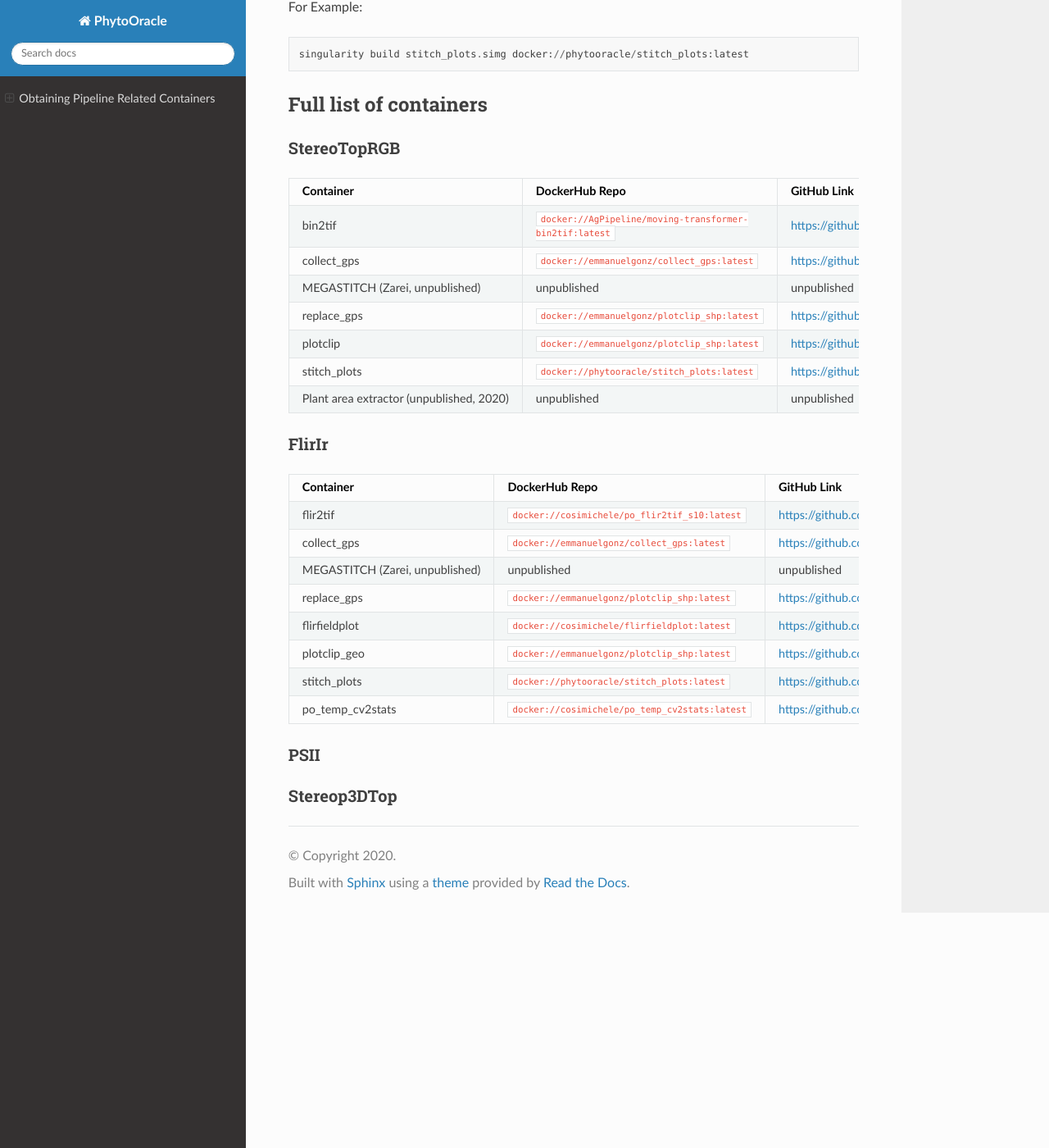
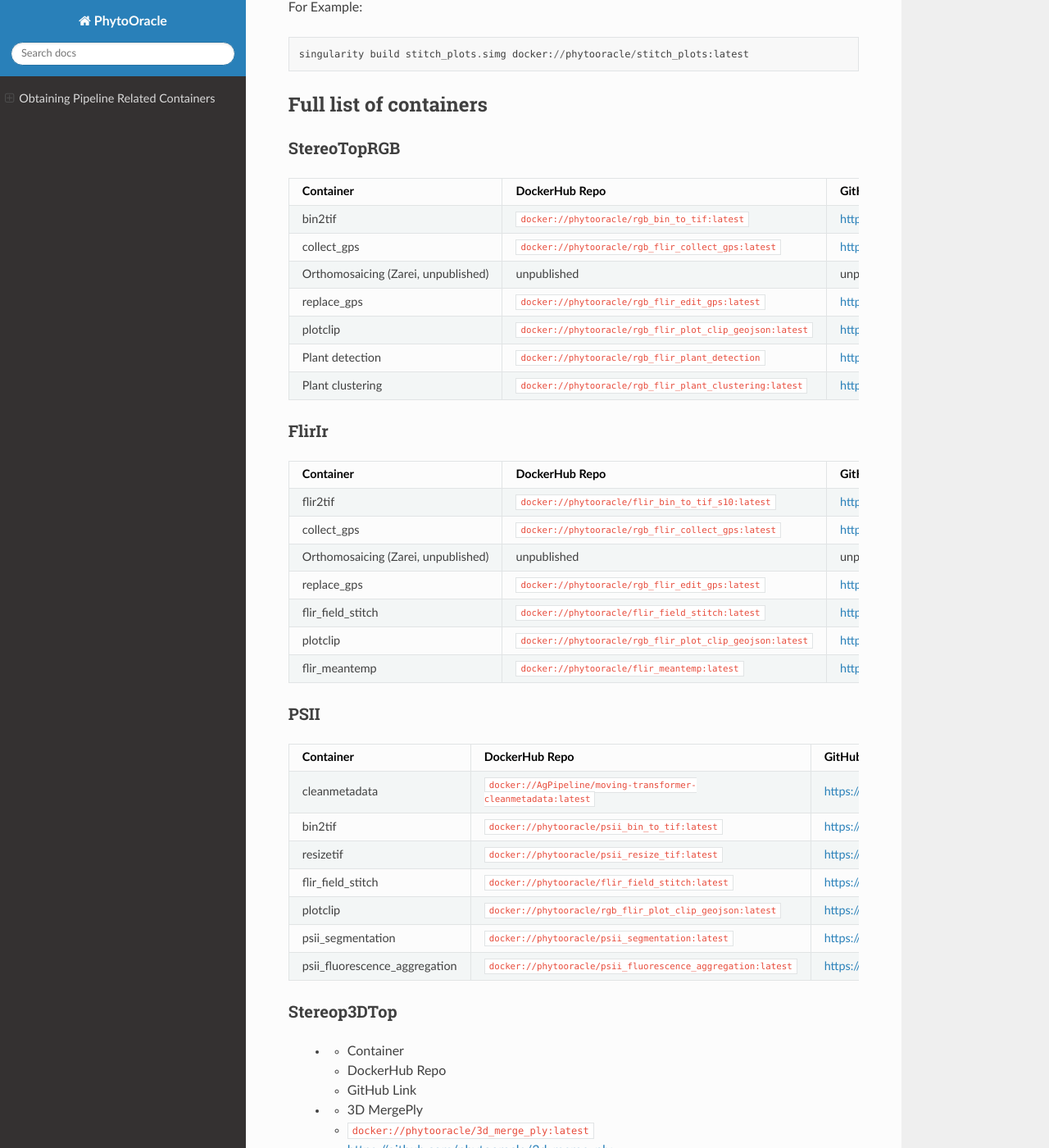
Before and after one commit to LyonsLab/PhytoOracle, a Sphinx documentation site: the page built from docs/6_Installing_software.rst, in a window 1280 px wide and 1400 px high, scrolled down 450 px. Shown: the whole window at 82% size. Built offline with Sphinx 7.4.7 and the Read the Docs theme 2.0.0, drawn with Linux system fonts in a browser that asks for light colours; some of the changed text lies outside the part shown.

Commit message:
docs: lists and links

```diff
--- a/docs/6_Installing_software.rst
+++ b/docs/6_Installing_software.rst
@@ -31,26 +31,27 @@ StereoTopRGB
      - DockerHub Repo
      - GitHub Link
    * - bin2tif
-     - :code:`docker://AgPipeline/moving-transformer-bin2tif:latest`
-     - https://github.com/AgPipeline/moving-transformer-bin2tif
+     - :code:`docker://phytooracle/rgb_bin_to_tif:latest`
+     - https://github.com/phytooracle/rgb_bin_to_tif
    * - collect_gps
-     - :code:`docker://emmanuelgonz/collect_gps:latest`
-     - https://github.com/emmanuelgonz/collect_gps
-   * - MEGASTITCH (Zarei, unpublished)
+     - :code:`docker://phytooracle/rgb_flir_collect_gps:latest`
+     - https://github.com/phytooracle/rgb_flir_collect_gps
+   * - Orthomosaicing (Zarei, unpublished)
      - unpublished
      - unpublished
    * - replace_gps
-     - :code:`docker://emmanuelgonz/plotclip_shp:latest`
-     - https://github.com/emmanuelgonz/edit_gps
+     - :code:`docker://phytooracle/rgb_flir_edit_gps:latest`
+     - https://github.com/phytooracle/rgb_flir_edit_gps
    * - plotclip
-     - :code:`docker://emmanuelgonz/plotclip_shp:latest`
-     - https://github.com/emmanuelgonz/plotclip_shp
-   * - stitch_plots
-     - :code:`docker://phytooracle/stitch_plots:latest`
-     - https://github.com/phytooracle/stitch_plots
-   * - Plant area extractor (unpublished, 2020)
-     - unpublished
-     - unpublished
+     - :code:`docker://phytooracle/rgb_flir_plot_clip_geojson:latest`
+     - https://github.com/phytooracle/rgb_flir_plot_clip_geojson
+   * - Plant detection
+     - :code:`docker://phytooracle/rgb_flir_plant_detection`
+     - https://github.com/phytooracle/rgb_flir_plant_detection
+   * - Plant clustering
+     - :code:`docker://phytooracle/rgb_flir_plant_clustering:latest`
+     - https://github.com/phytooracle/rgb_flir_plant_clustering
+
 
 FlirIr
 ^^^^^^
@@ -62,32 +63,64 @@ FlirIr
      - DockerHub Repo
      - GitHub Link
    * - flir2tif
-     - :code:`docker://cosimichele/po_flir2tif_s10:latest`
-     - https://github.com/CosiMichele/Containers/tree/master/po_flir2tif_s10
+     - :code:`docker://phytooracle/flir_bin_to_tif_s10:latest`
+     - https://github.com/phytooracle/flir_bin_to_tif_s10
    * - collect_gps
-     - :code:`docker://emmanuelgonz/collect_gps:latest`
-     - https://github.com/emmanuelgonz/collect_gps
-   * - MEGASTITCH (Zarei, unpublished)
+     - :code:`docker://phytooracle/rgb_flir_collect_gps:latest`
+     - https://github.com/phytooracle/rgb_flir_collect_gps
+   * - Orthomosaicing (Zarei, unpublished)
      - unpublished
      - unpublished
    * - replace_gps
-     - :code:`docker://emmanuelgonz/plotclip_shp:latest`
-     - https://github.com/emmanuelgonz/edit_gps
-   * - flirfieldplot
-     - :code:`docker://cosimichele/flirfieldplot:latest`
-     - https://github.com/CosiMichele/Containers/tree/master/flirfieldplot
-   * - plotclip_geo
-     - :code:`docker://emmanuelgonz/plotclip_shp:latest`
-     - https://github.com/emmanuelgonz/plotclip_shp
-   * - stitch_plots
-     - :code:`docker://phytooracle/stitch_plots:latest`
-     - https://github.com/phytooracle/stitch_plots
-   * - po_temp_cv2stats
-     - :code:`docker://cosimichele/po_temp_cv2stats:latest`
-     - https://github.com/CosiMichele/Containers/tree/master/po_meantemp_comb
+     - :code:`docker://phytooracle/rgb_flir_edit_gps:latest`
+     - https://github.com/phytooracle/rgb_flir_edit_gps
+   * - flir_field_stitch
+     - :code:`docker://phytooracle/flir_field_stitch:latest`
+     - https://github.com/phytooracle/flir_field_stitch
+   * - plotclip
+     - :code:`docker://phytooracle/rgb_flir_plot_clip_geojson:latest`
+     - https://github.com/phytooracle/rgb_flir_plot_clip_geojson
+   * - flir_meantemp
+     - :code:`docker://phytooracle/flir_meantemp:latest`
+     - https://github.com/phytooracle/flir_meantemp
 
 PSII
 ^^^^
 
+.. list-table::
+   :header-rows: 1
+
+   * - Container
+     - DockerHub Repo
+     - GitHub Link
+   * - cleanmetadata
+     - :code:`docker://AgPipeline/moving-transformer-cleanmetadata:latest`
+     - https://github.com/AgPipeline/moving-transformer-cleanmetadata
+   * - bin2tif
+     - :code:`docker://phytooracle/psii_bin_to_tif:latest`
+     - https://github.com/phytooracle/psii_bin_to_tif
+   * - resizetif
+     - :code:`docker://phytooracle/psii_resize_tif:latest`
+     - https://github.com/phytooracle/psii_resize_tif
+   * - flir_field_stitch
+     - :code:`docker://phytooracle/flir_field_stitch:latest`
+     - https://github.com/phytooracle/flir_field_stitch
+   * - plotclip
+     - :code:`docker://phytooracle/rgb_flir_plot_clip_geojson:latest`
+     - https://github.com/phytooracle/rgb_flir_plot_clip_geojson
+   * - psii_segmentation
+     - :code:`docker://phytooracle/psii_segmentation:latest`
+     - https://github.com/phytooracle/psii_segmentation
+   * - psii_fluorescence_aggregation
+     - :code:`docker://phytooracle/psii_fluorescence_aggregation:latest`
+     - https://github.com/phytooracle/psii_fluorescence_aggregation
+
 Stereop3DTop
 ^^^^^^^^^^^^
+
+   * - Container
+     - DockerHub Repo
+     - GitHub Link
+   * - 3D MergePly
+     - :code:`docker://phytooracle/3d_merge_ply:latest`
+     - https://github.com/phytooracle/3d_merge_ply
```
Also changed, not shown: docs/4_StereoTopRGB_run.rst (+6 -10 lines), docs/5_FlirIr_run.rst (+3 -7 lines).
